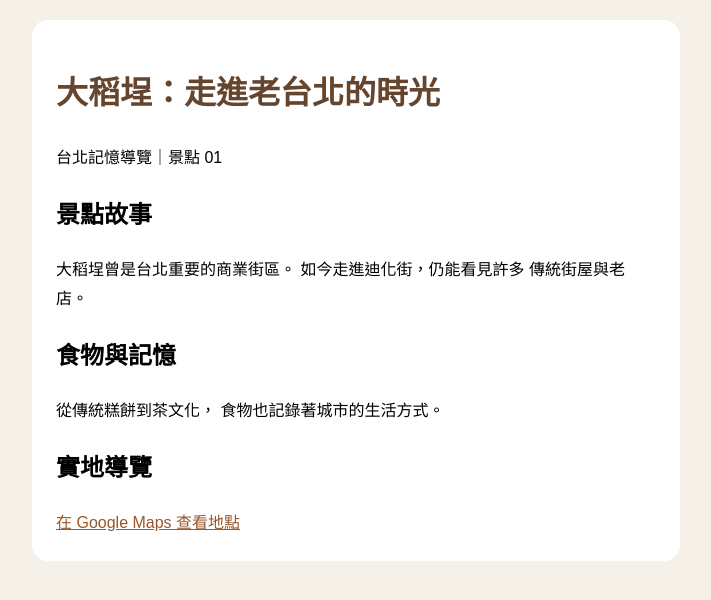
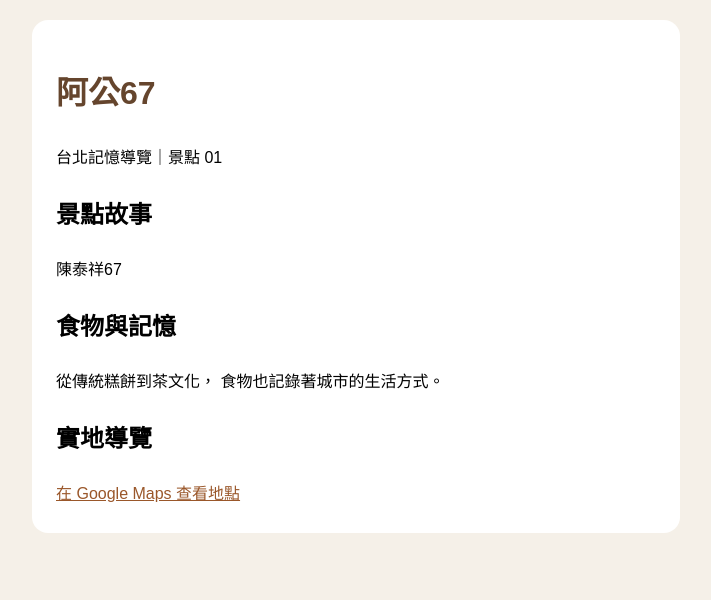
Before and after one commit to Ananab-o0o/TaipeiMemory, a plain HTML site: page index.html in a window 1280 px wide. Shown: the whole page, without its empty margins (284-995 px from the left). Drawn offline with Linux system fonts and the light colour scheme.

Commit message:
Modify card content in index.html
Updated the content of the card section to reflect new information about '阿公67'.

```diff
--- a/index.html
+++ b/index.html
@@ -27,14 +27,12 @@
 </head>
 <body>
     <div class="card">
-        <h1>大稻埕：走進老台北的時光</h1>
+        <h1>阿公67</h1>
         <p>台北記憶導覽｜景點 01</p>
 
         <h2>景點故事</h2>
         <p>
-            大稻埕曾是台北重要的商業街區。
-            如今走進迪化街，仍能看見許多
-            傳統街屋與老店。
+            陳泰祥67
         </p>
 
         <h2>食物與記憶</h2>
```
